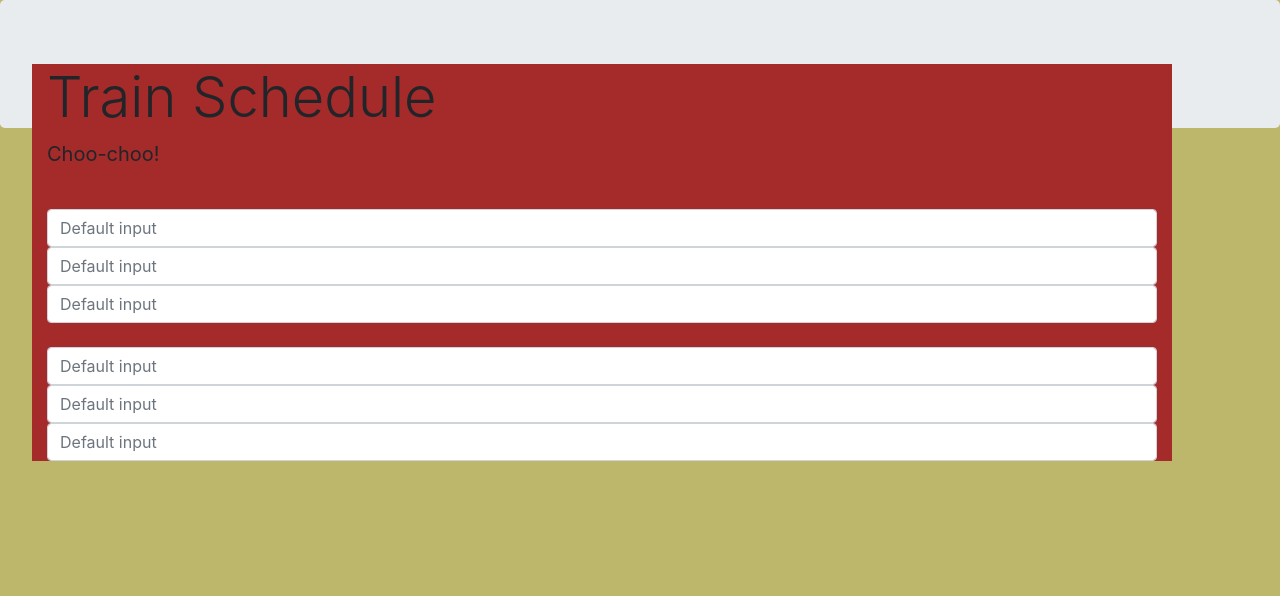
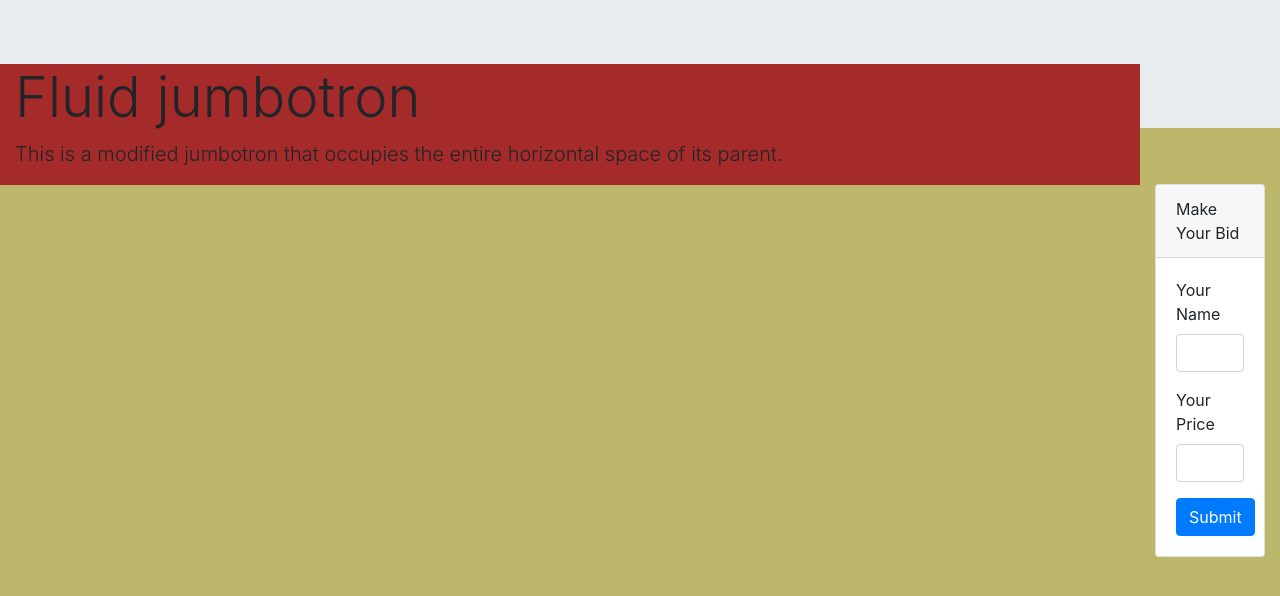
Before and after one commit to AlanKMiller1501/TrainScheduler, a plain HTML site: page index.html in a window 1280 px wide. Drawn offline with nearby package versions, Linux system fonts and the light colour scheme.

Commit message:
more css

```diff
--- a/index.html
+++ b/index.html
@@ -10,22 +10,39 @@
     <title>Train Scheduler</title>
 </head>
 <body>
+    <div class="jumbotron jumbotron-fluid">
+        <div class="container">
+          <h1 class="display-4">Fluid jumbotron</h1>
+          <p class="lead">This is a modified jumbotron that occupies the entire horizontal space of its parent.</p>
+        </div>
+      </div>
+      <br>
 
-    <div class="jumbotron">
-  <div class="container">
-    <h1 class="display-4">Train Schedule</h1>
-    <p class="lead"><strong>Choo-choo!</strong></p>
-    <br>
 
-    <input class="form-control" type="text" placeholder="Default input">
-        <input class="form-control" type="text" placeholder="Default input">
-        <input class="form-control" type="text" placeholder="Default input">
+  <div class="row">
+    <div class="col-lg-12">
+      <div class="card">
+        <div class="card-header">
+          Make Your Bid
+        </div>
+        <div class="card-body">
+          <form>
+            <div class="form-group">
+              <label for="bidder-name">Your Name</label>
+              <input class="form-control" id="bidder-name" type="text">
+            </div>
+            <div class="form-group">
+              <label for="bidder-price">Your Price</label>
+              <input class="form-control" id="bidder-price" type="number">
+            </div>
+            <button class="btn btn-primary" id="submit-bid" type="submit">Submit</button>
+          </form>
+        </div>
+      </div>
+    </div>
 
-<br>
-<input class="form-control" type="text" placeholder="Default input">
- <input class="form-control" type="text" placeholder="Default input">
- <input class="form-control" type="text" placeholder="Default input">
   </div>
+
 </div>
 </body>
 </html>
```
